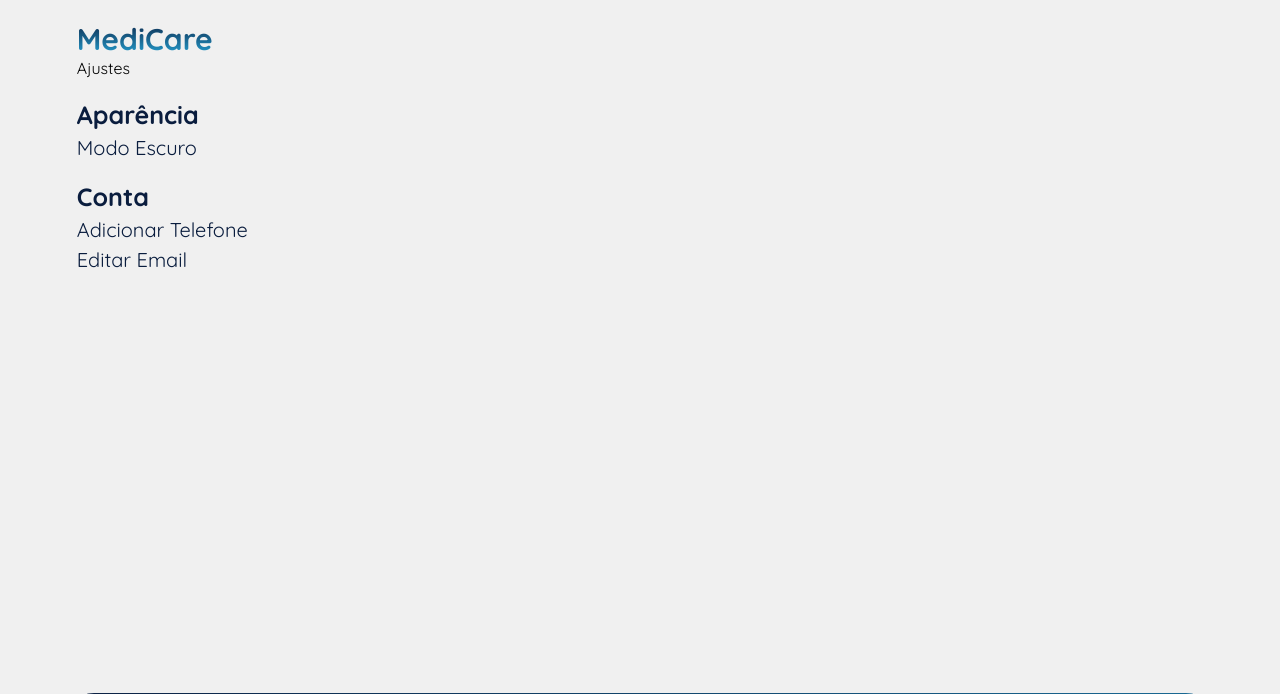
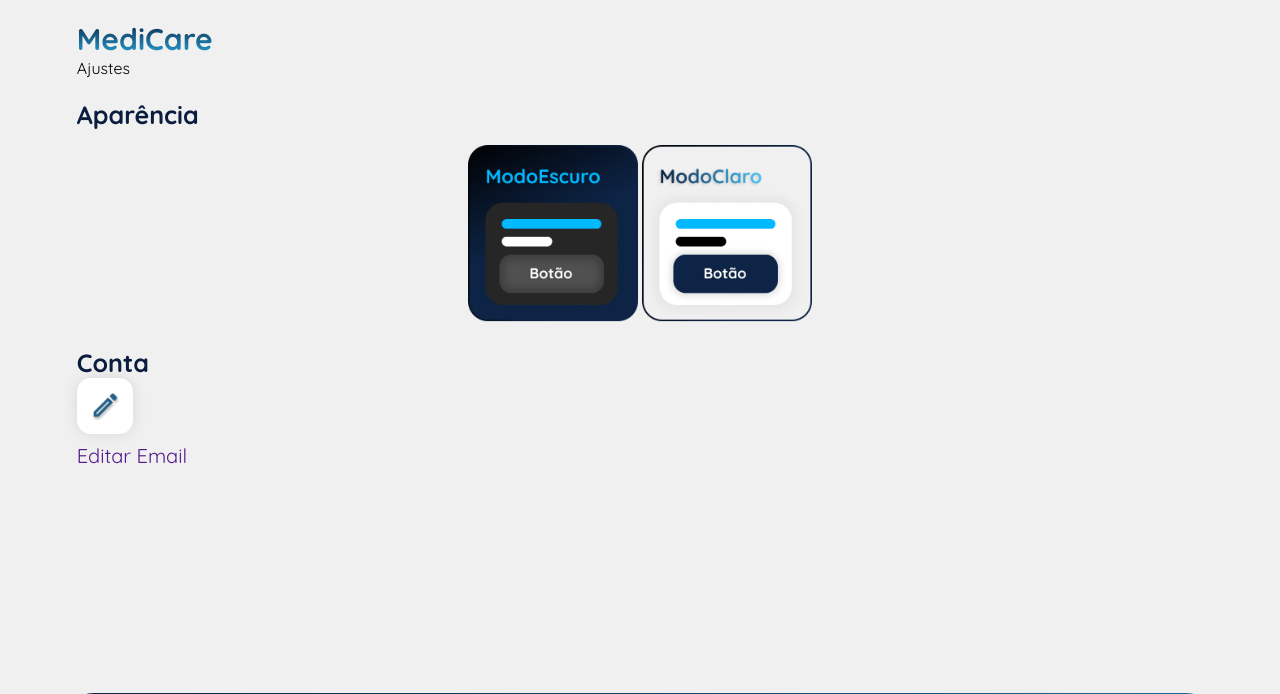
Before and after one commit to BrennoPrettyman/MediCare, a PHP site: page /ajustes.html in a window 1280 px wide. Shown: the top 694 px of the page. Run offline with PHP 8.4, Linux system fonts and the light colour scheme.

Commit message:
add imgs ajustes

```diff
--- a/ajustes.html
+++ b/ajustes.html
@@ -22,11 +22,17 @@
     <P>Ajustes</P>
 
     <h2>Aparência</h2>
-    <h3>Modo Escuro</h3>
+    <div class="bloco0">
+        <img src="pics/modo escuro.png" id="modo">
+        <img src="pics/modo claro.png" id="modo">
+    </div>
+
 
     <h2>Conta</h2>
-    <h3>Adicionar Telefone</h3>
-    <h3>Editar Email</h3>
+    <div class="buttons">
+        <a href=""><img src="pics/lapis.png" id="aicon"> <h3>Editar Email</h></a>
+
+    </div>
 
 
     <div class="navbar">
@@ -36,4 +42,5 @@
         <a href="historico.html"><img src="pics/history.png" class="icon" id="PeopleIcon"> </a>
     </div>
 </body>
+
 </html>
--- a/css/ajustes.css
+++ b/css/ajustes.css
@@ -5,8 +5,9 @@ body {
     margin-left: 6%;
 }
 
-.bloco1{
+.bloco0{
    text-align: center;
+   justify-content: space-evenly;
 }
 
 /* FONTES */
--- a/css/icons.css
+++ b/css/icons.css
@@ -258,3 +258,8 @@
     margin-bottom: 0px;
     width: 70px;
 }
+
+#modo {
+    width: 170px;
+    margin-top: 15px;
+}
```
Also changed, not shown: pics/modo claro.png (added), pics/modo escuro.png (added).
